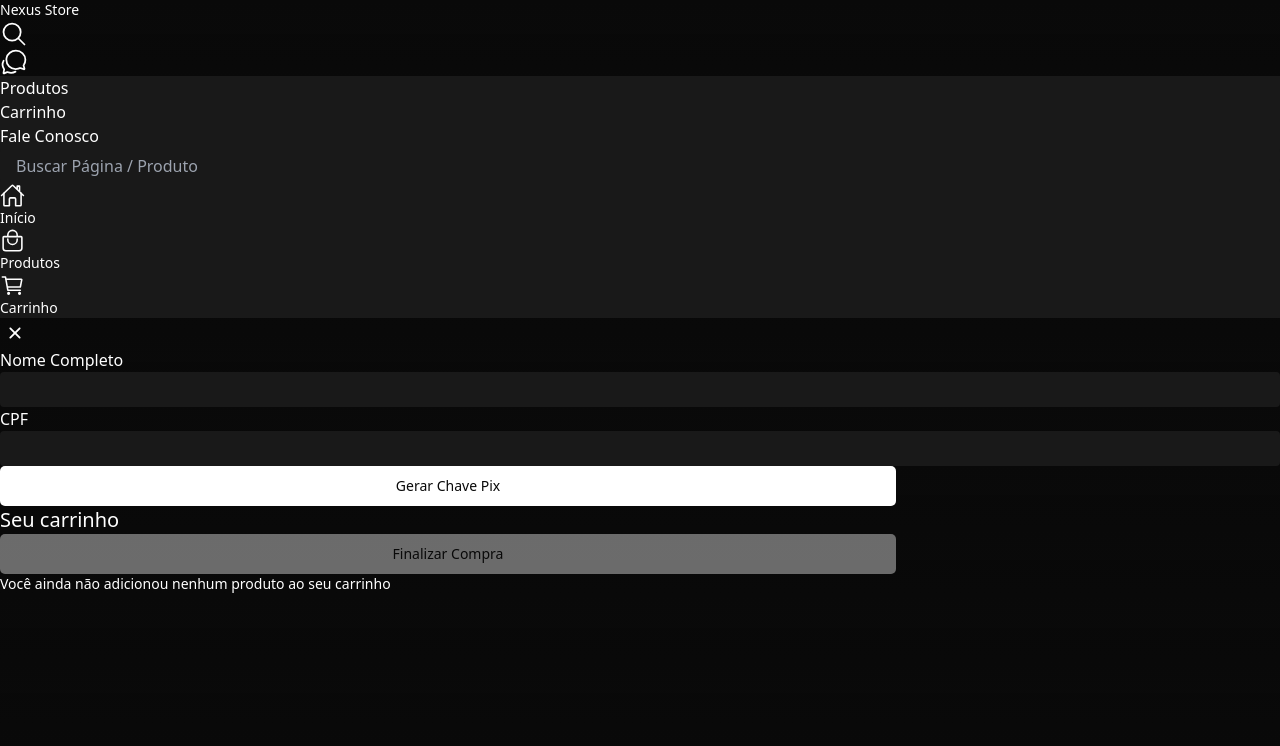
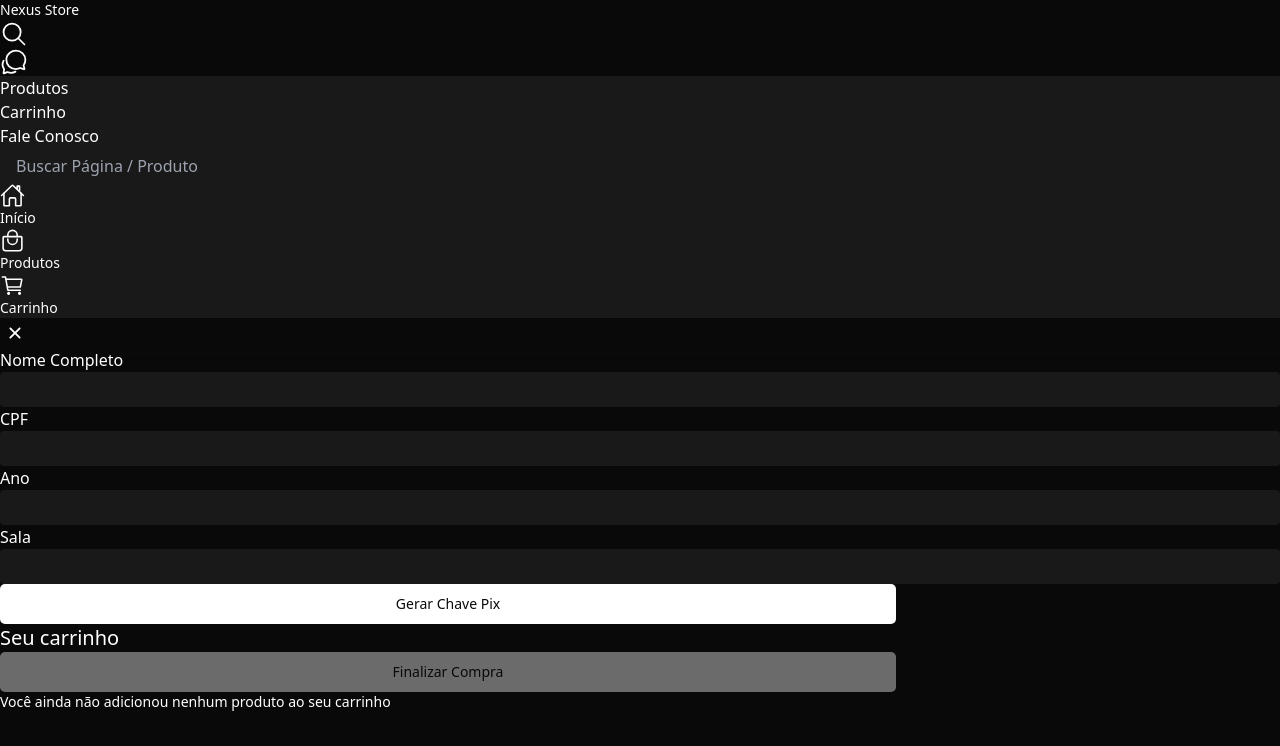
Before and after one commit to nexusprime-here/nexus_store, a Next.js app: page /cart in a window 1280 px wide. Shown: the top 746 px of the page. Built offline with nearby package versions, Linux system fonts and the light colour scheme; what gn-api-sdk-typescript would draw is missing.

Commit message:
added color to inputs

```diff
--- a/src/app/cart/checkout.tsx
+++ b/src/app/cart/checkout.tsx
@@ -4,9 +4,8 @@
 import { IoIosClose as CloseIcon } from 'react-icons/io'
 import { zodResolver } from '@hookform/resolvers/zod';
 import { z } from 'zod';
-import Err from '@utils/Err';
-import { createPix } from '@root/utils/gerencianet';
-import Input from '@root/components/Input';
+import { createPix } from '@utils/gerencianet';
+import Input from '@components/Input';
 
 interface IProps {
 	open: boolean,
@@ -16,12 +15,12 @@
 
 const schema = z.object({
 	name: z.string()
-		.min(2, 'Seu nome é muito pequeno, é seu mesmo?')
+		.min(2, 'Nome muito pequeno ou inexistente')
 		.regex(/^[a-zA-ZÀ-ÖØ-öø-ÿ\s]+$/, 'Que isso? apenas letras por favor!')
 		.regex(/^[a-zA-ZÀ-ÖØ-öø-ÿ]+(?: [a-zA-ZÀ-ÖØ-öø-ÿ]+)+$/, 'Quase lá! Só faltou seu sobrenome.'),
 
 	cpf: z.string()
-		.regex(/^\d{11}$/, 'CPF inválido')
+		.regex(/^\d{3}\.\d{3}\.\d{3}-\d{2}$/, 'CPF inválido')
 })
 
 type FormInput = z.infer<typeof schema>;
@@ -40,6 +39,10 @@
 
 	const formatToCPF = (value: string) => {
 		value = value.replace(/\D/g, '');
+
+		if (value.length > 11) {
+			value = value.substring(0, 11);
+		}
 
 		value = value.replace(/(\d{0,3})(\d{0,3})(\d{0,3})(\d{0,2})/, function (match, g1, g2, g3, g4) {
 			var result = (g1 || '') + (g2 ? '.' + g2 : '') + (g3 ? '.' + g3 : '') + (g4 ? '-' + g4 : '');
@@ -85,10 +88,15 @@
 						{...register('cpf')}
 					/>
 
-					{/* <Input
-						label='Ano'
-						format={formatYear}
-					/> */}
+					<div className='flex space-x-3'>
+						<Input
+							label='Ano'
+							format={formatYear}
+						/>
+						<Input
+							label='Sala'
+						/>
+					</div>
 				</div>
 
 				<button className='w-full'>Gerar Chave Pix</button>
--- a/src/components/Input.tsx
+++ b/src/components/Input.tsx
@@ -27,9 +27,11 @@
 				ref={ref}
 				value={content}
 				onChange={e => handleChange(e)}
+				data-error={!!props.error}
+				className='border-[1px] data-[error=true]:border-red-500 data-[error=true]:border-solid'
 				{...props}
 			/>
-			{!!props.error && <p>{props.error.message}</p>}
+			{!!props.error && <p className='text-red-500 text-xs'>{props.error.message}</p>}
 		</div>
 	)
 })
```
